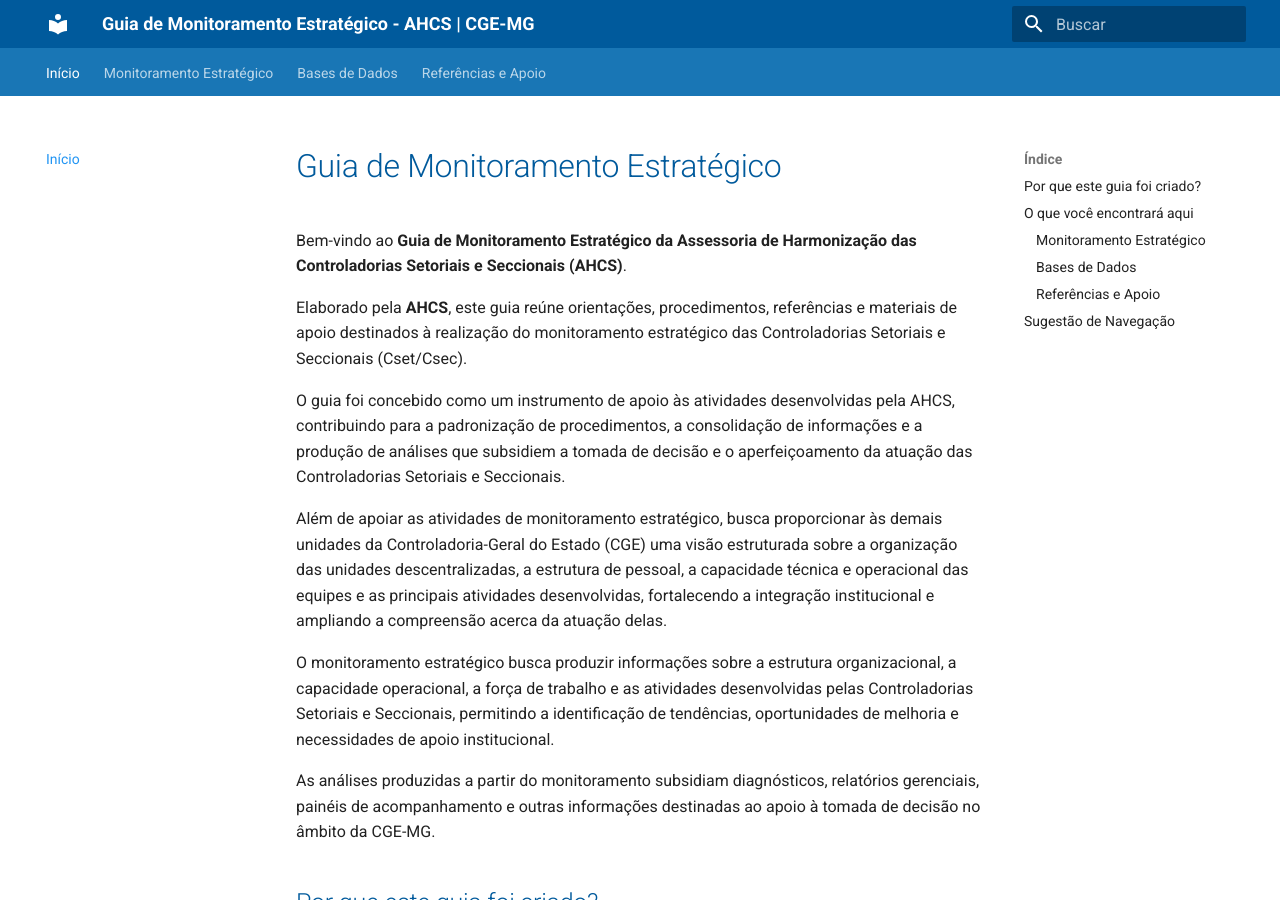
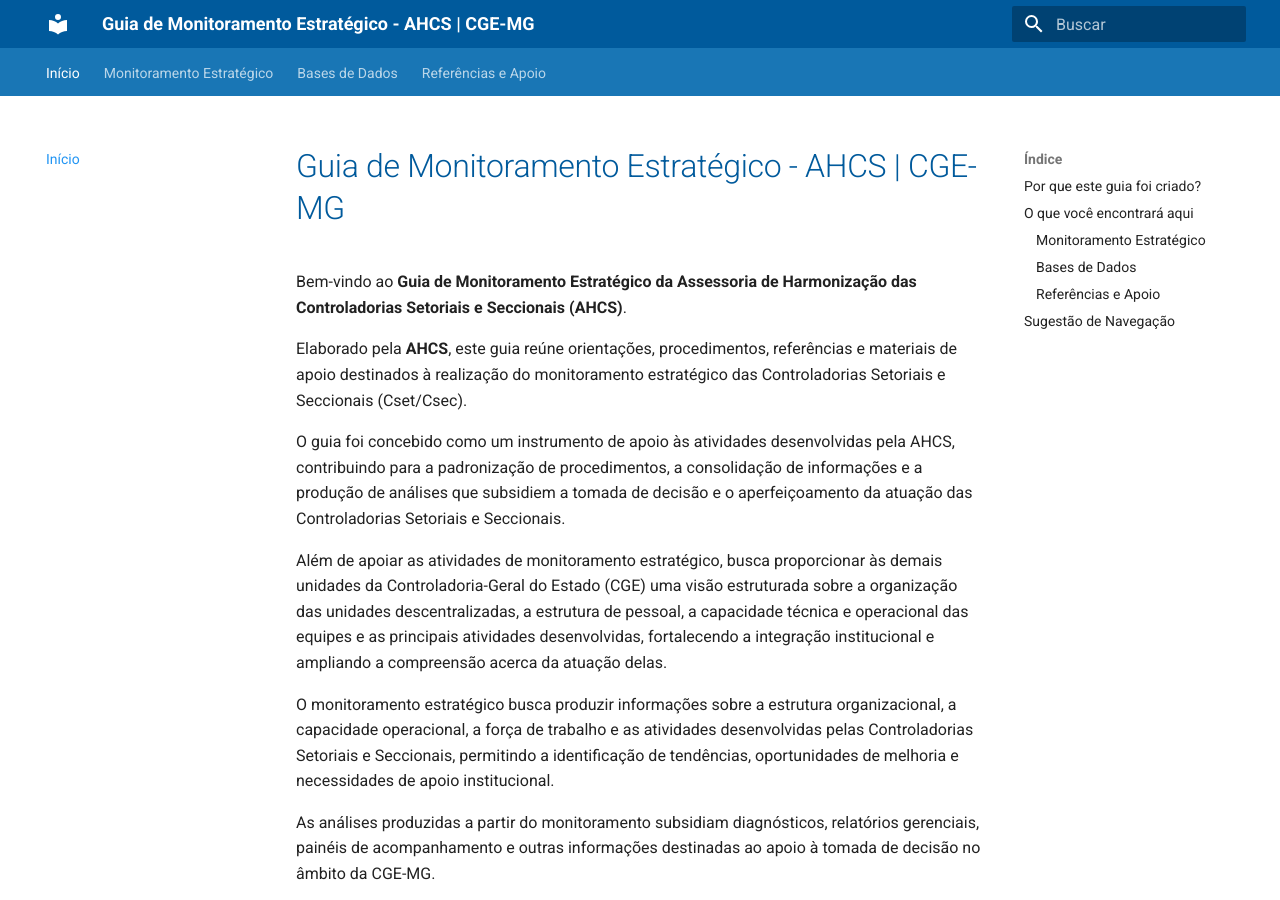
Before and after one commit to CGEMG-AHCS/guia-monitoramento-estrategico, an MkDocs documentation site: the page built from docs/index.md, in a window 1280 px wide and 900 px high. Built offline with MkDocs 1.6.1 and Material for MkDocs 9.7.7, drawn with Linux system fonts in a browser that asks for light colours.

Commit message:
Update index.md

```diff
--- a/docs/index.md
+++ b/docs/index.md
@@ -1,4 +1,4 @@
-# Guia de Monitoramento Estratégico
+# Guia de Monitoramento Estratégico - AHCS | CGE-MG
 
 Bem-vindo ao **Guia de Monitoramento Estratégico da Assessoria de Harmonização das Controladorias Setoriais e Seccionais (AHCS)**.
 
```
